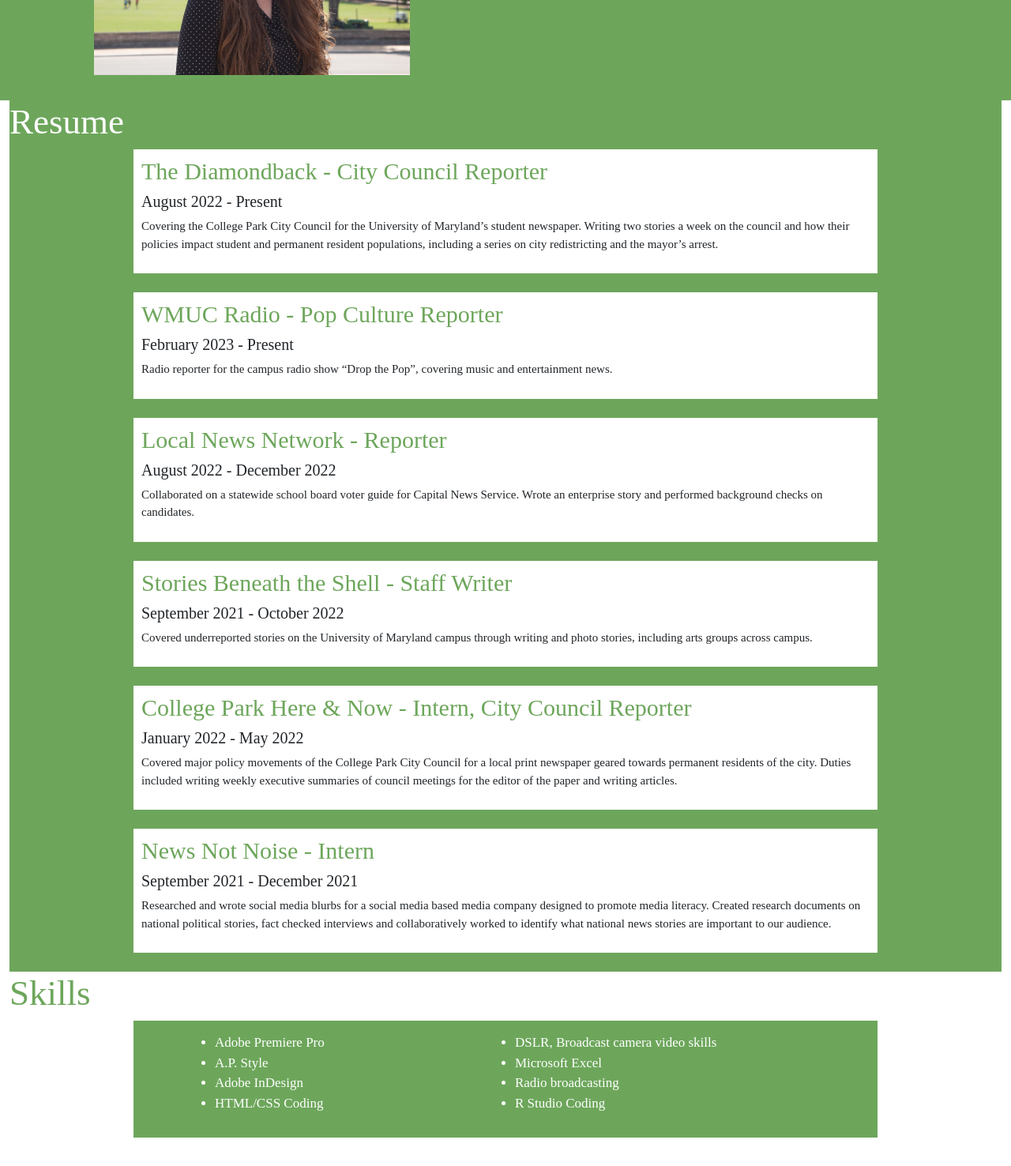
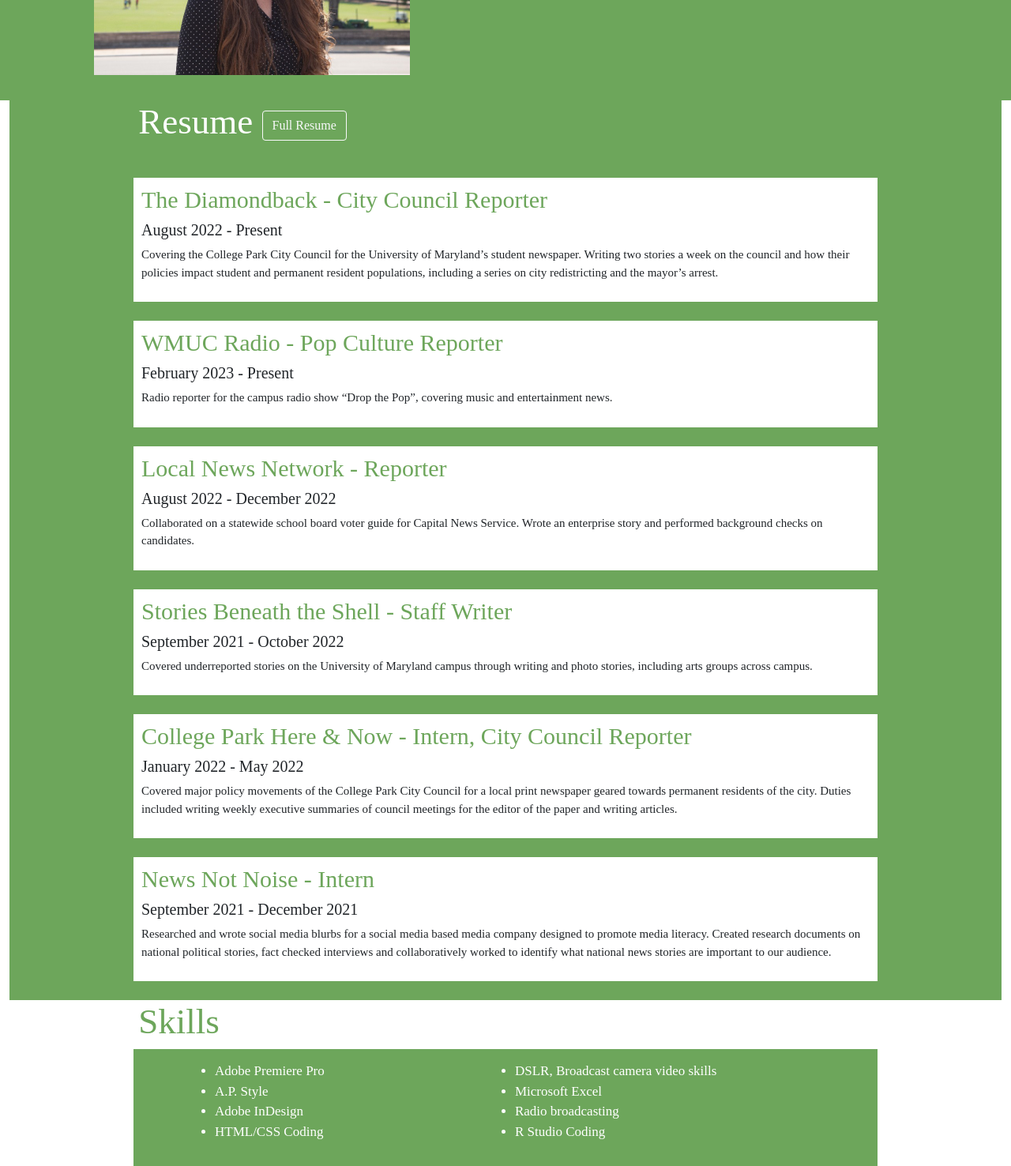
Before and after one commit to katie-v-wilson/Katie-Wilson-Jour352, a plain HTML site: page final.resume/index.html in a window 1280 px wide. Shown: the part 860-2336 px from the top of the page at 79% size. Before the commit the page ends 2300 px from the top, so only its background shows below. Drawn offline with nearby package versions, Linux system fonts and the light colour scheme.

Commit message:
Added button

```diff
--- a/final.resume/index.html
+++ b/final.resume/index.html
@@ -49,7 +49,9 @@
             <!-- Recent Work Section -->
             <!-- Resume Section -->
             <div id="resume">
-                <h1 id="Rtitle">Resume</h1>
+                <h1 id="Rtitle">Resume
+                <a id="respdf" class="btn btn-outline-light" href="Katharine Wilson Resume 2023 (2).pdf" role="button">Full Resume</a></h1>
+                <br>
                 <div class="jobsec">
                     <h2 class="jobtitle">The Diamondback - City Council Reporter</h2>
                     <h3 class="jobdate">August 2022 - Present</h3>
--- a/final.resume/style.css
+++ b/final.resume/style.css
@@ -38,6 +38,8 @@
     font-family: 'Times New Roman', Times, serif;
     color: white;
     font-size: 45px;
+    margin-left:13%;
+    margin-bottom: 20px;
 }
 #resume{
     background-color: #6da65b;
@@ -65,7 +67,7 @@
     font-family: 'Times New Roman', Times, serif;
     color: #6da65b;
     font-size: 45px;
-    margin-right: 25%;
+    margin-left: 13%;
 }
 #skilllist{
     background-color: #6da65b;
```
Also changed, not shown: 1 other file.
